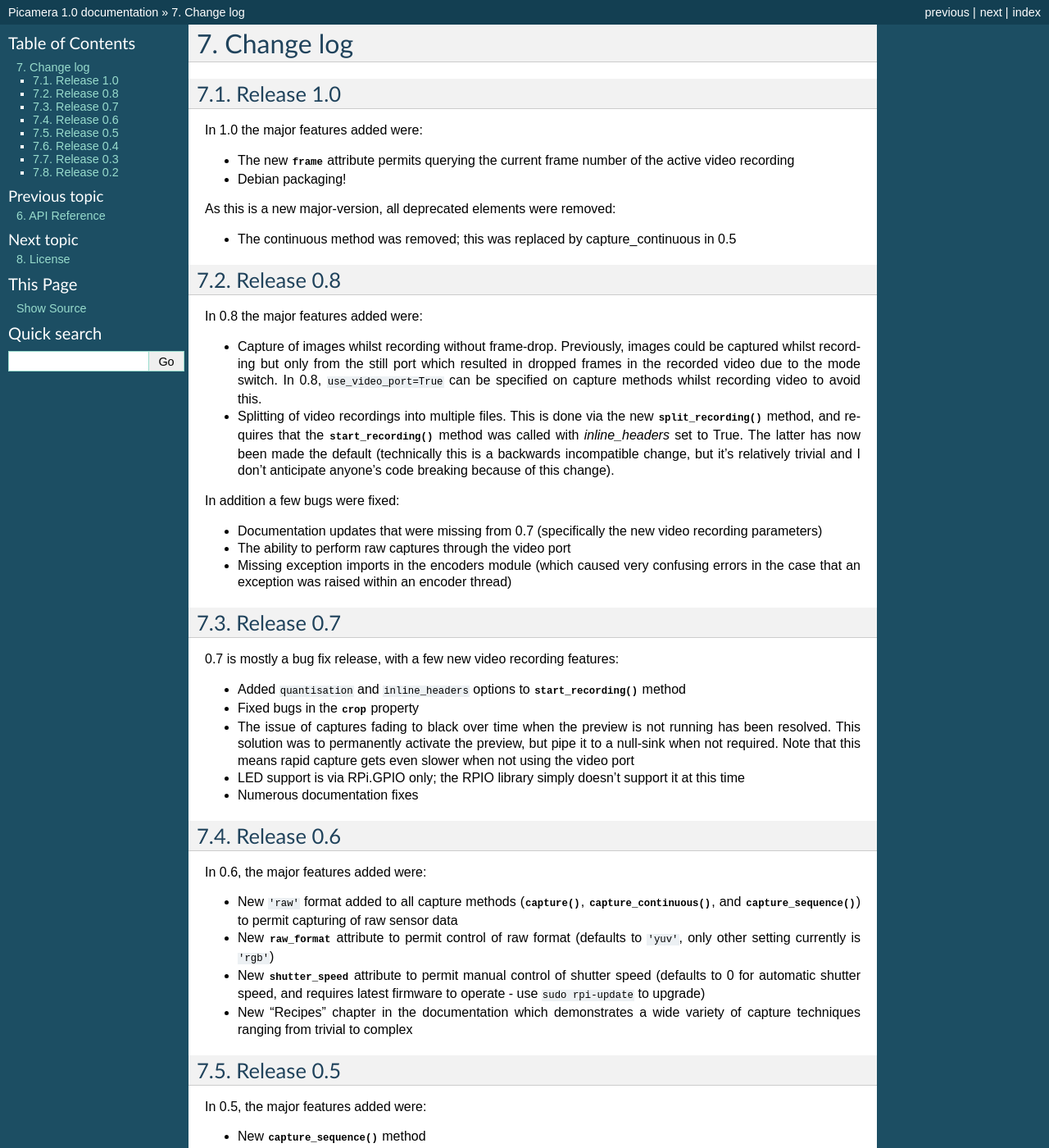
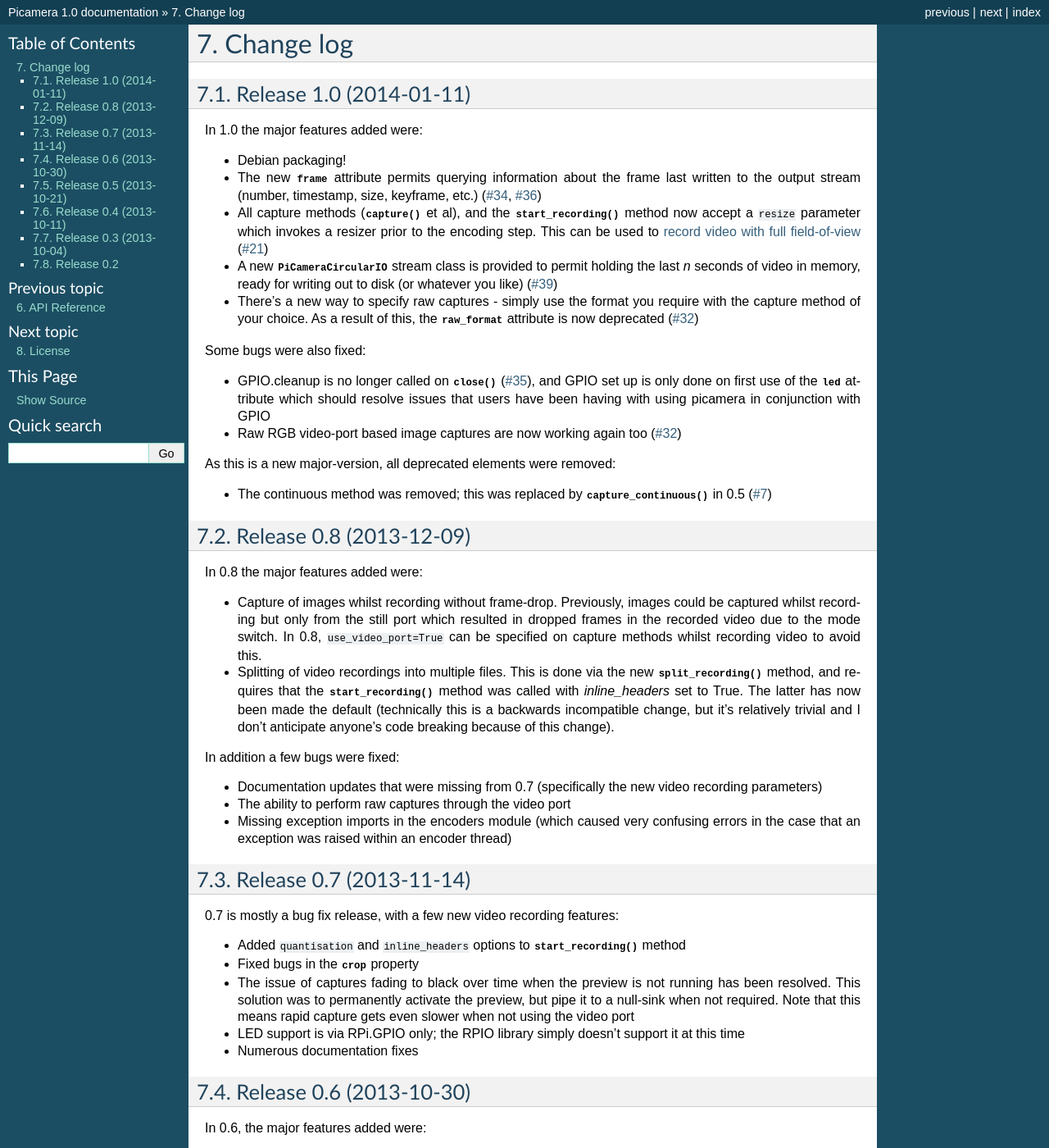
Before and after one commit to waveform80/picamera, a Sphinx documentation site: the page built from docs/changelog.rst, in a window 1280 px wide and 1400 px high. Shown: the whole window at 82% size. Built offline with Sphinx 7.4.7, drawn with Linux system fonts in a browser that asks for light colours; some of the changed text lies outside the part shown.

Commit message:
Updated changelogs for release

```diff
--- a/docs/changelog.rst
+++ b/docs/changelog.rst
@@ -5,23 +5,52 @@
 ==========
 
 
-Release 1.0
-===========
+Release 1.0 (2014-01-11)
+========================
 
 In 1.0 the major features added were:
 
-* The new :attr:`~picamera.PiCamera.frame` attribute permits querying the
-  current frame number of the active video recording
 * Debian packaging!
+* The new :attr:`~picamera.PiCamera.frame` attribute permits querying
+  information about the frame last written to the output stream (number,
+  timestamp, size, keyframe, etc.) (`#34`_, `#36`_)
+* All capture methods (:meth:`~picamera.PiCamera.capture` et al), and the
+  :meth:`~picamera.PiCamera.start_recording` method now accept a ``resize``
+  parameter which invokes a resizer prior to the encoding step. This can be
+  used to :ref:`record video with full field-of-view <full_res_record>`
+  (`#21`_)
+* A new :class:`~picamera.PiCameraCircularIO` stream class is provided to
+  permit holding the last *n* seconds of video in memory, ready for writing out
+  to disk (or whatever you like) (`#39`_)
+* There's a new way to specify raw captures - simply use the format you require
+  with the capture method of your choice. As a result of this, the
+  :attr:`~picamera.PiCamera.raw_format` attribute is now deprecated (`#32`_)
+
+Some bugs were also fixed:
+
+* GPIO.cleanup is no longer called on :meth:`~picamera.PiCamera.close`
+  (`#35`_), and GPIO set up is only done on first use of the
+  :attr:`~picamera.PiCamera.led` attribute which should resolve issues that
+  users have been having with using picamera in conjunction with GPIO
+* Raw RGB video-port based image captures are now working again too (`#32`_)
 
 As this is a new major-version, all deprecated elements were removed:
 
-* The continuous method was removed; this was replaced by capture_continuous
-  in 0.5
+* The continuous method was removed; this was replaced by
+  :meth:`~picamera.PiCamera.capture_continuous` in 0.5 (`#7`_)
 
 
-Release 0.8
-===========
+.. _#7: https://github.com/waveform80/picamera/issues/7
+.. _#21: https://github.com/waveform80/picamera/issues/21
+.. _#32: https://github.com/waveform80/picamera/issues/32
+.. _#34: https://github.com/waveform80/picamera/issues/34
+.. _#35: https://github.com/waveform80/picamera/issues/35
+.. _#36: https://github.com/waveform80/picamera/issues/36
+.. _#39: https://github.com/waveform80/picamera/issues/39
+
+
+Release 0.8 (2013-12-09)
+========================
 
 In 0.8 the major features added were:
 
@@ -47,8 +76,8 @@
   errors in the case that an exception was raised within an encoder thread)
 
 
-Release 0.7
-===========
+Release 0.7 (2013-11-14)
+========================
 
 0.7 is mostly a bug fix release, with a few new video recording features:
 
@@ -63,8 +92,8 @@
   at this time
 * Numerous documentation fixes
 
-Release 0.6
-===========
+Release 0.6 (2013-10-30)
+========================
 
 In 0.6, the major features added were:
 
@@ -82,8 +111,8 @@
   of capture techniques ranging from trivial to complex
 
 
-Release 0.5
-===========
+Release 0.5 (2013-10-21)
+========================
 
 In 0.5, the major features added were:
 
@@ -108,8 +137,8 @@
 
 Many thanks to the community for the bug reports!
 
-Release 0.4
-===========
+Release 0.4 (2013-10-11)
+========================
 
 In 0.4, several new attributes were introduced for configuration of the preview
 window:
@@ -121,8 +150,8 @@
 Also, a new method for rapid continual capture of still images was introduced:
 :meth:`~picamera.PiCamera.continuous`.
 
-Release 0.3
-===========
+Release 0.3 (2013-10-04)
+========================
 
 The major change in 0.3 was the introduction of custom Exif tagging for
 captured images, and fixing a silly bug which prevented more than one image
```
Also changed, not shown: 1 other file.
